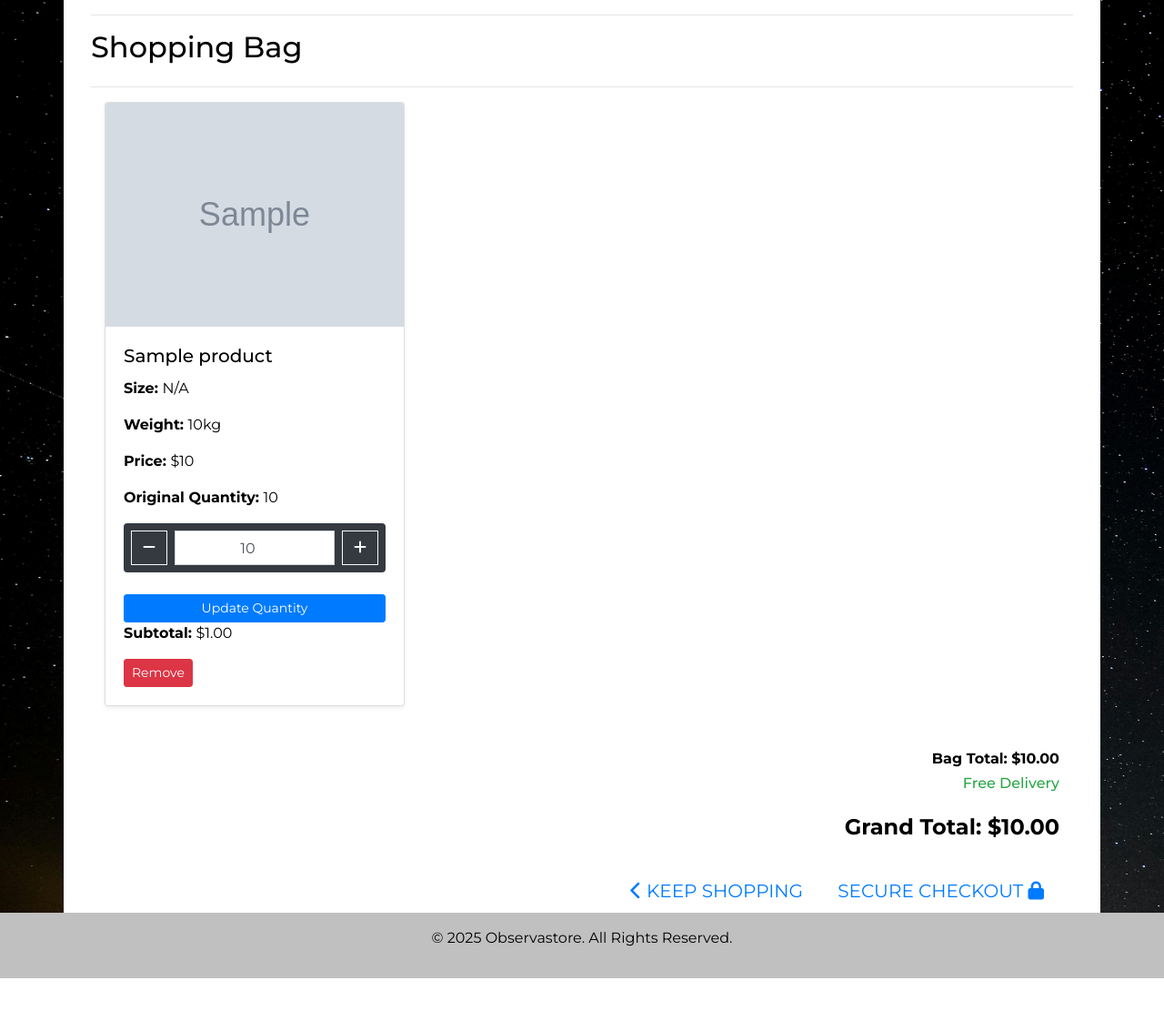
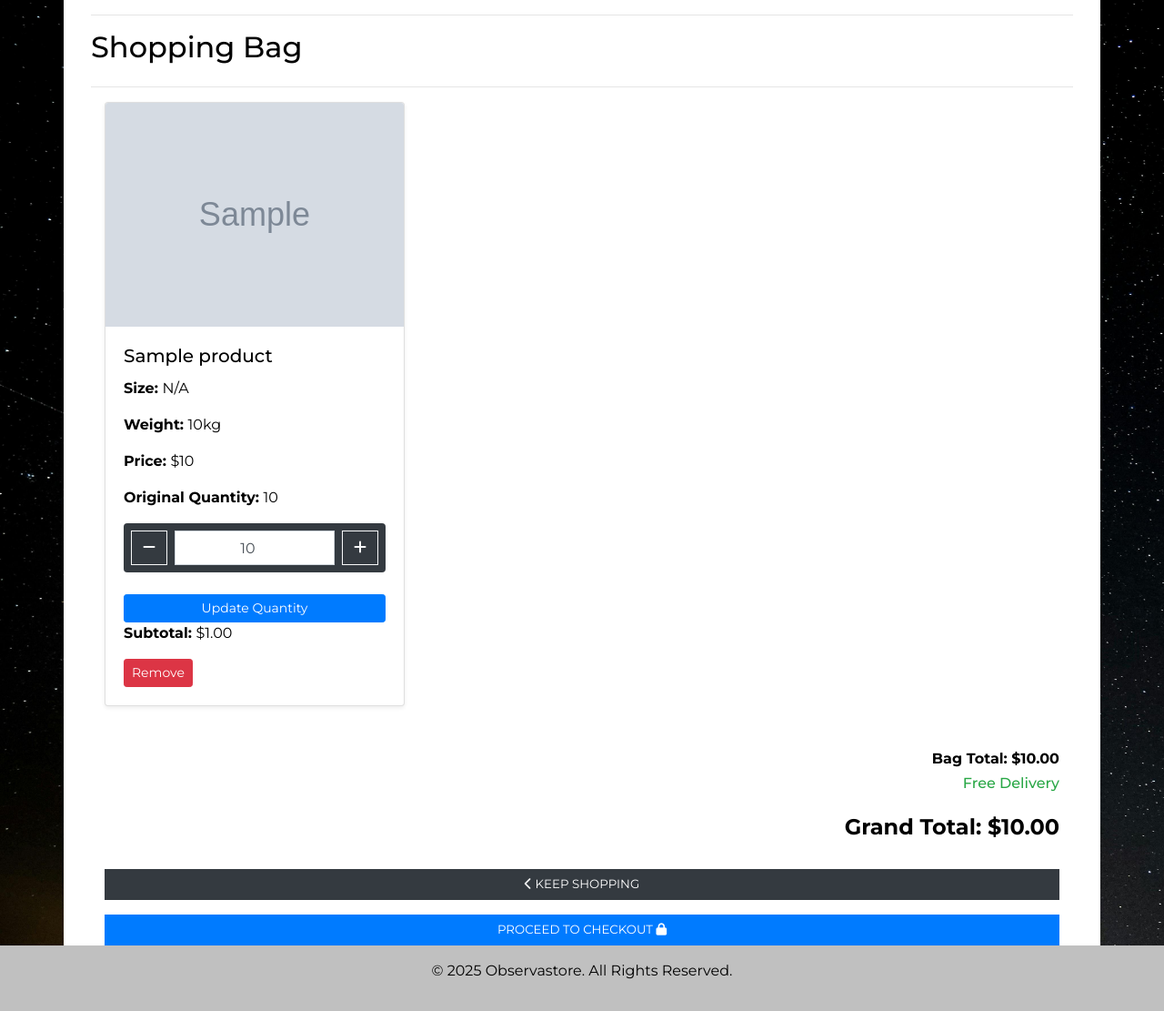
Before and after one commit to mahidaCodeTrained/observastore, a Django app: template bag/templates/bag/shopping_bag.html in a window 1280 px wide. Shown: the part 143-1254 px from the top of the page at 91% size. Before the commit the page ends 1218 px from the top, so only its background shows below. Run offline with Django 5.2, Linux system fonts and the light colour scheme; the template is opened without the code that fills it: most values are stand-ins (such as "Sample title", 1, 10 or a date in 2020); grey boxes marked "Sample" are stand-in pictures; some libraries are stand-ins or nearby versions.

Commit message:
Restyle buttons

```diff
--- a/bag/templates/bag/shopping_bag.html
+++ b/bag/templates/bag/shopping_bag.html
@@ -94,14 +94,17 @@
 
                     <div class="row mt-4">
                         <div class="col text-right">
-                            <a href="{% url 'storefront' %}" class="btn btn-outline-black rounded-0 btn-lg">
+                            <!-- Keep Shopping Button -->
+                            <a href="{% url 'storefront' %}" class="btn btn-dark rounded-0 w-100 mb-3" id="smallfont">
                                 <span class="icon">
                                     <i class="fas fa-chevron-left"></i>
                                 </span>
                                 <span class="text-uppercase">Keep Shopping</span>
                             </a>
-                            <a href="#" class="btn btn-black rounded-0 btn-lg">
-                                <span class="text-uppercase">Secure Checkout</span>
+
+                            <!-- Checkout Button -->
+                            <a href="{% url 'checkout' %}" class="btn btn-primary rounded-0 w-100" id="smallfont">
+                                <span class="text-uppercase">Proceed to Checkout</span>
                                 <span class="icon">
                                     <i class="fas fa-lock"></i>
                                 </span>
--- a/static/css/style.css
+++ b/static/css/style.css
@@ -189,6 +189,10 @@ footer {
     background-color: white;
 }
 
+#smallfont {
+    font-size: smaller;
+}
+
 @media screen and (min-width: 280px) {
     .navbar {
         padding: .5rem 1rem;
```
